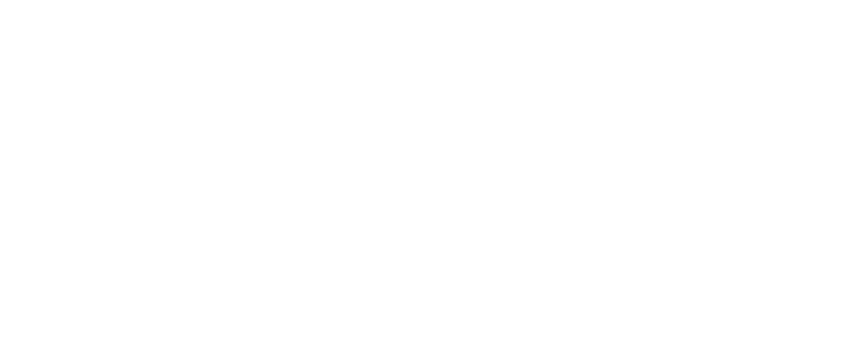
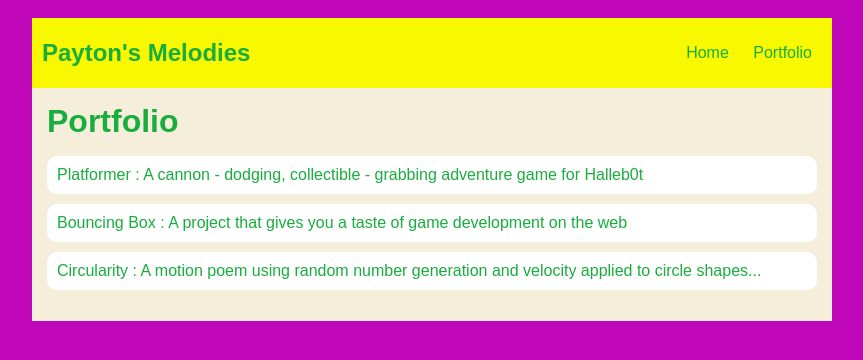
Before and after one commit to lotzpayton582/lotzpayton582.github.io, a plain HTML site: page portfolio.html in a window 1280 px wide. Shown: the whole page, without its empty margins (208-1071 px from the left). Drawn offline with Linux system fonts and the light colour scheme.

Commit message:
pushing portfolil

```diff
--- a/portfolio.html
+++ b/portfolio.html
@@ -0,0 +1,35 @@
+<!DOCTYPE HTML>
+<html>
+    <head>
+        <title>Payton's Website</title>
+        <link rel="stylesheet" href="style.css">
+
+      </head>
+
+      <body>
+        <!-- Visible HTML elements GO HERE  -->
+        <div id="all-contents">
+          <nav>
+            <h1>Payton's Melodies</h1>
+            <ul id="nav-ul">
+              <li class="nav-li">
+                <a href="index.html">Home</a>
+              </li>
+              <li class="nav-li">
+                <a href="portfolio.html">Portfolio</a>
+              </li>
+            </ul>
+          </nav>
+<main>
+    <div class="content">
+        <h1>Portfolio</h1>
+        <ul id="portfolio">
+            <li><a href="projects/platformer/">Platformer : A cannon - dodging, collectible - grabbing adventure game for Halleb0t</a></li>
+            <li><a href="projects/bouncing-box/">Bouncing Box : A project that gives you a taste of game development on the web </a></li>
+            <li><a href="projects/circularity/">Circularity : A motion poem using random number generation and velocity applied to circle shapes...</a></li>
+        </ul>
+    </div>
+</main>
+      </div>
+    </body>
+</html>
--- a/style.css
+++ b/style.css
@@ -60,3 +60,28 @@ main {
 h2, h3 {
     margin: 0px;
 }
+         /* portfolio styles */
+         .content h1 {
+            color: rgb(24, 173, 61);
+        }
+
+        #portfolio {
+            list-style-type: none;
+            padding-left: 0;
+        }
+
+        #portfolio li {
+            background: #fff;
+            padding: 10px;
+            border-radius: 10px;
+            margin-bottom: 10px;
+        }
+
+        #portfolio li:hover {
+            background: rgb(248, 248, 0);
+        }
+
+        #portfolio a {
+            text-decoration: none;
+            color: rgb(24, 173, 61);
+        }
```
